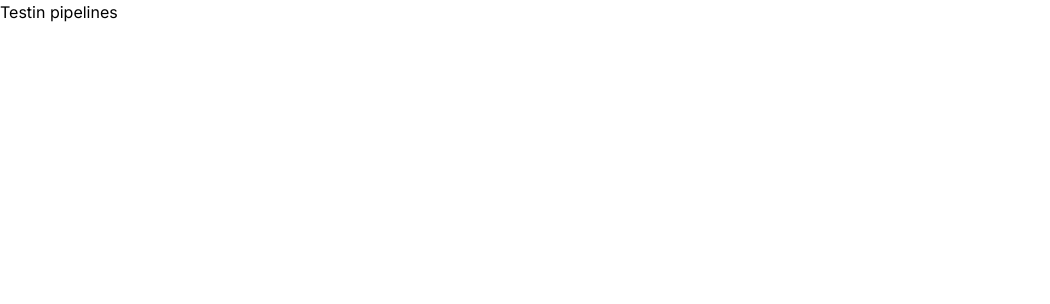
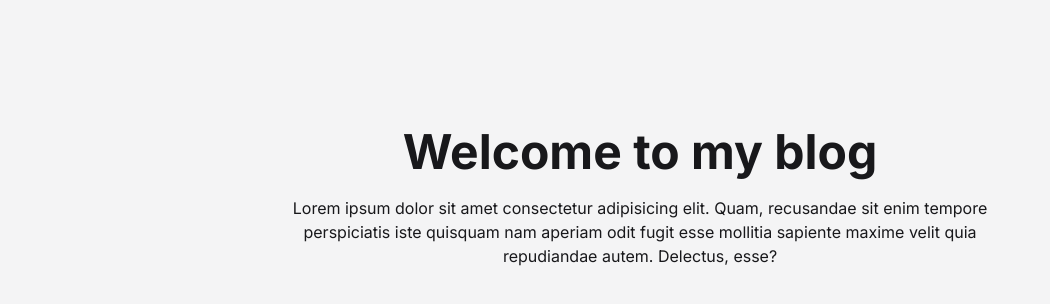
Before and after one commit to kavindu9611/digital-dynamics, a Next.js app: page / in a window 1280 px wide. Shown: the top 304 px of the page, without its empty margins (0-1050 px from the left). Built offline with nearby package versions, Linux system fonts and the light colour scheme.

Commit message:
Initialize home page and posts page

```diff
--- a/src/app/layout.tsx
+++ b/src/app/layout.tsx
@@ -16,7 +16,9 @@ export default function RootLayout({
 }>) {
   return (
     <html lang="en">
-      <body className={inter.className}>{children}</body>
+      <body className={`${inter.className} text-zinc-900 bg-zinc-100`}>
+        {children}
+      </body>
     </html>
   );
 }
--- a/src/app/page.tsx
+++ b/src/app/page.tsx
@@ -1,3 +1,15 @@
 export default function Home() {
-  return <main>Testin pipelines</main>;
+  return (
+    <main className="text-center pt-32 px-5">
+      <h1 className="text-4xl md:text-5xl font-bold mb-5">
+        Welcome to my blog
+      </h1>
+      <p className="max-w-[750px] mx-auto leading-32">
+        Lorem ipsum dolor sit amet consectetur adipisicing elit. Quam,
+        recusandae sit enim tempore perspiciatis iste quisquam nam aperiam odit
+        fugit esse mollitia sapiente maxime velit quia repudiandae autem.
+        Delectus, esse?
+      </p>
+    </main>
+  );
 }
--- /dev/null
+++ b/src/app/posts/page.tsx
@@ -0,0 +1,7 @@
+export default function Page() {
+  return (
+    <main className="text-center pt-32 px-5">
+      <h1 className="text-4xl md:text-5xl font-bold mb-5">All posts</h1>
+    </main>
+  );
+}
```
